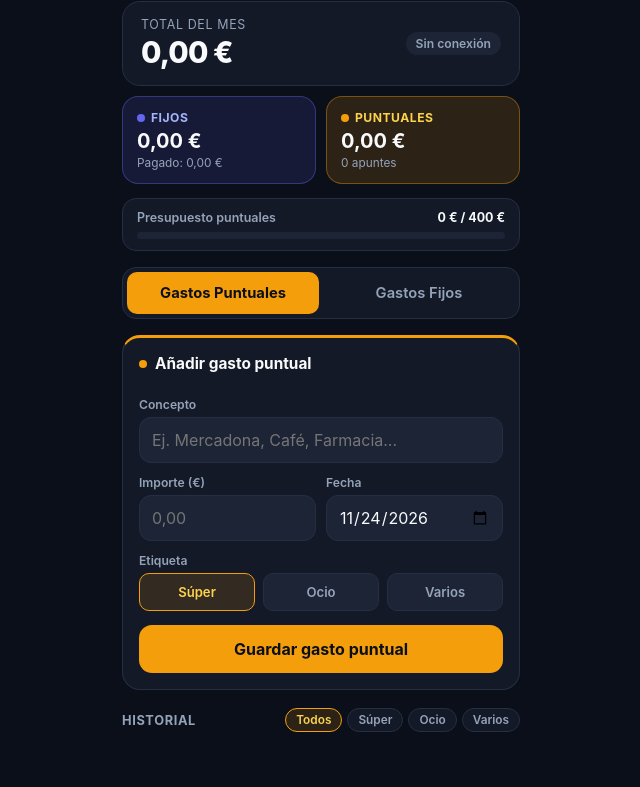
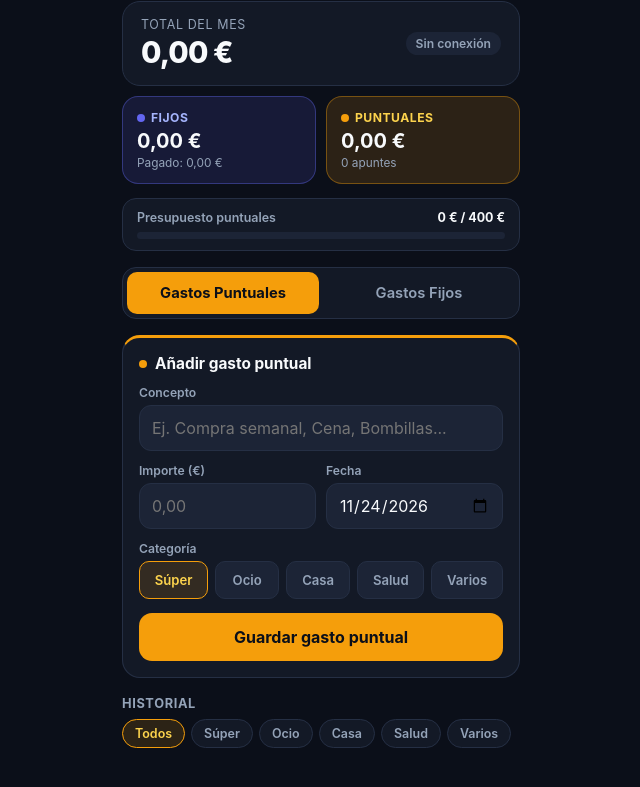
Before and after one commit to charlygus/Gastos, a plain HTML site: page index.html in a window 1280 px wide. Shown: the part 67-854 px from the top of the page, without its empty margins (319-959 px from the left). Drawn offline with Linux system fonts and the light colour scheme; no server answers.

Commit message:
Update index.html

```diff
--- a/index.html
+++ b/index.html
@@ -309,33 +309,6 @@
       gap: 8px;
     }
 
-    /* Chips rápidos */
-    .quick-chips {
-      display: flex;
-      gap: 6px;
-      overflow-x: auto;
-      padding-bottom: 10px;
-      margin-bottom: 2px;
-      scrollbar-width: none;
-    }
-    .quick-chips::-webkit-scrollbar { display: none; }
-
-    .chip {
-      background: var(--surface-elevated);
-      border: 1px solid var(--border);
-      color: var(--text);
-      padding: 6px 11px;
-      border-radius: 999px;
-      font-size: 0.78rem;
-      font-weight: 600;
-      white-space: nowrap;
-      cursor: pointer;
-    }
-    .chip:active {
-      background: var(--var-soft);
-      border-color: var(--var);
-    }
-
     .field-group { margin-bottom: 12px; }
 
     .field-row {
@@ -367,16 +340,19 @@
 
     .input:focus { border-color: var(--text); }
 
-    /* Selector de Subcategoría Puntual (3 columnas: Súper, Ocio, Varios) */
+    /* Selector unificado de categoría puntual */
     .tag-selector {
-      display: grid;
-      grid-template-columns: repeat(3, 1fr);
-      gap: 8px;
+      display: flex;
+      flex-wrap: wrap;
+      gap: 7px;
       margin-bottom: 14px;
     }
 
     .tag-btn {
+      flex: 1 1 auto;
+      min-width: 64px;
       height: 38px;
+      padding: 0 10px;
       border-radius: 10px;
       border: 1px solid var(--border);
       background: var(--surface-elevated);
@@ -406,13 +382,9 @@
     .btn-fixed { background: var(--fixed); color: #fff; }
     .btn-variable { background: var(--var); color: #0b0f19; }
 
-    /* Cabecera de lista + filtros */
+    /* Cabecera de lista + filtros idénticos */
     .list-top {
-      display: flex;
-      justify-content: space-between;
-      align-items: center;
       margin-bottom: 10px;
-      gap: 8px;
     }
 
     .list-header {
@@ -421,20 +393,22 @@
       text-transform: uppercase;
       letter-spacing: 0.05em;
       color: var(--text-muted);
+      margin-bottom: 8px;
     }
 
     .filter-pills {
       display: flex;
-      gap: 5px;
+      gap: 6px;
       overflow-x: auto;
+      padding-bottom: 2px;
       scrollbar-width: none;
     }
     .filter-pills::-webkit-scrollbar { display: none; }
 
     .f-pill {
-      padding: 4px 10px;
+      padding: 6px 12px;
       border-radius: 999px;
-      font-size: 0.74rem;
+      font-size: 0.78rem;
       font-weight: 600;
       border: 1px solid var(--border);
       background: var(--surface);
@@ -619,7 +593,6 @@
       cursor: pointer;
     }
 
-    /* Botones de ajuste rápido dentro del sheet de presupuesto */
     .budget-stepper {
       display: grid;
       grid-template-columns: 1fr 2fr 1fr;
@@ -706,7 +679,7 @@
     </div>
   </section>
 
-  <!-- Barra de Presupuesto Puntuales (tocar para abrir sheet) -->
+  <!-- Barra de Presupuesto Puntuales -->
   <section class="budget-bar-card" id="budgetCard">
     <div class="budget-top">
       <span class="budget-label">Presupuesto puntuales</span>
@@ -730,12 +703,9 @@
         <span class="dot variable"></span> Añadir gasto puntual
       </div>
 
-      <!-- Chips de conceptos frecuentes -->
-      <div class="quick-chips" id="quickChips"></div>
-
       <div class="field-group">
         <label class="field-label" for="punConcepto">Concepto</label>
-        <input class="input" type="text" id="punConcepto" placeholder="Ej. Mercadona, Café, Farmacia..." required />
+        <input class="input" type="text" id="punConcepto" placeholder="Ej. Compra semanal, Cena, Bombillas..." required />
       </div>
 
       <div class="field-row">
@@ -749,24 +719,15 @@
         </div>
       </div>
 
-      <label class="field-label">Etiqueta</label>
-      <div class="tag-selector" id="punTags">
-        <button type="button" class="tag-btn selected" data-tag="Súper">Súper</button>
-        <button type="button" class="tag-btn" data-tag="Ocio">Ocio</button>
-        <button type="button" class="tag-btn" data-tag="Varios">Varios</button>
-      </div>
+      <label class="field-label">Categoría</label>
+      <div class="tag-selector" id="punTags"></div>
 
       <button type="submit" class="btn-submit btn-variable">Guardar gasto puntual</button>
     </form>
 
     <div class="list-top">
       <div class="list-header">Historial</div>
-      <div class="filter-pills" id="filterPills">
-        <button type="button" class="f-pill active" data-filter="Todos">Todos</button>
-        <button type="button" class="f-pill" data-filter="Súper">Súper</button>
-        <button type="button" class="f-pill" data-filter="Ocio">Ocio</button>
-        <button type="button" class="f-pill" data-filter="Varios">Varios</button>
-      </div>
+      <div class="filter-pills" id="filterPills"></div>
     </div>
     <div id="listPuntuales" class="item-list"></div>
   </section>
@@ -852,12 +813,8 @@
       </div>
     </div>
     <div class="field-group">
-      <label class="field-label">Etiqueta</label>
-      <select class="input" id="editPunCategoria">
-        <option value="Súper">Súper</option>
-        <option value="Ocio">Ocio</option>
-        <option value="Varios">Varios</option>
-      </select>
+      <label class="field-label">Categoría</label>
+      <select class="input" id="editPunCategoria"></select>
     </div>
     <div class="sheet-actions">
       <button type="button" class="btn-delete-sheet" id="btnDelPunModal">Borrar</button>
@@ -909,8 +866,11 @@
 <script>
   const API_URL = 'https://script.google.com/macros/s/AKfycbzRkndI7vLONGGWdUHKdirdNr48v0eYiFcp6YbHYyZ_pKhpzTLmYtwMgRPH3cDDWdAwSA/exec';
 
+  // Única fuente de verdad para formulario, filtros e historial
+  const CATEGORIAS_PUNTUALES = ['Súper', 'Ocio', 'Casa', 'Salud', 'Varios'];
+
   let state = { fijos: [], puntuales: [] };
-  let selectedTag = 'Súper';
+  let selectedTag = CATEGORIAS_PUNTUALES[0];
   let activeFilter = 'Todos';
   let monthlyBudget = Number(localStorage.getItem('gastos_budget')) || 400;
 
@@ -918,6 +878,7 @@
 
   document.addEventListener('DOMContentLoaded', () => {
     generateAppIcon();
+    renderCategoryControls();
 
     const now = new Date();
     const yyyy = now.getFullYear();
@@ -931,6 +892,21 @@
     handleUrlShortcuts();
     loadData();
   });
+
+  // Rellena con exactamente las mismas categorías el formulario, el filtro y el modal de edición
+  function renderCategoryControls() {
+    $('punTags').innerHTML = CATEGORIAS_PUNTUALES.map((cat, idx) =>
+      `<button type="button" class="tag-btn ${idx === 0 ? 'selected' : ''}" data-tag="${cat}">${cat}</button>`
+    ).join('');
+
+    $('filterPills').innerHTML = ['Todos', ...CATEGORIAS_PUNTUALES].map((cat, idx) =>
+      `<button type="button" class="f-pill ${idx === 0 ? 'active' : ''}" data-filter="${cat}">${cat}</button>`
+    ).join('');
+
+    $('editPunCategoria').innerHTML = CATEGORIAS_PUNTUALES.map(cat =>
+      `<option value="${cat}">${cat}</option>`
+    ).join('');
+  }
 
   function generateAppIcon() {
     try {
@@ -967,7 +943,7 @@
       if (concepto) $('punConcepto').value = concepto;
       if (importe) $('punImporte').value = parseFloat(importe.replace(',', '.')) || '';
       if (fecha) $('punFecha').value = fecha;
-      if (categoria && ['Súper', 'Ocio', 'Varios'].includes(categoria)) {
+      if (categoria && CATEGORIAS_PUNTUALES.includes(categoria)) {
         selectedTag = categoria;
         document.querySelectorAll('#punTags .tag-btn').forEach(b => {
           b.classList.toggle('selected', b.dataset.tag === categoria);
@@ -1031,7 +1007,7 @@
       }
     });
 
-    // Etiquetas rápidas en formulario puntual
+    // Selección de categoría en formulario puntual
     document.querySelectorAll('#punTags .tag-btn').forEach(btn => {
       btn.addEventListener('click', () => {
         document.querySelectorAll('#punTags .tag-btn').forEach(b => b.classList.remove('selected'));
@@ -1228,39 +1204,8 @@
     $('budgetFill').style.width = `${pct}%`;
     $('budgetFill').style.backgroundColor = pct >= 100 ? 'var(--danger)' : (pct >= 80 ? 'var(--var)' : 'var(--paid)');
 
-    renderQuickChips();
     renderPuntuales();
     renderFijos();
-  }
-
-  function renderQuickChips() {
-    const counts = {};
-    state.puntuales.forEach(p => {
-      const key = p.concepto.trim();
-      if (key) counts[key] = (counts[key] || 0) + 1;
-    });
-
-    const top = Object.entries(counts)
-      .sort((a, b) => b[1] - a[1])
-      .slice(0, 5)
-      .map(e => e[0]);
-
-    const defaults = ['Mercadona', 'Lidl', 'Farmacia', 'Café'];
-    defaults.forEach(d => {
-      if (top.length < 5 && !top.some(x => x.toLowerCase() === d.toLowerCase())) {
-        top.push(d);
-      }
-    });
-
-    const box = $('quickChips');
-    box.innerHTML = top.map(name => `<button type="button" class="chip" data-chip="${escapeHtml(name)}">${escapeHtml(name)}</button>`).join('');
-
-    box.querySelectorAll('.chip').forEach(btn => {
-      btn.addEventListener('click', () => {
-        $('punConcepto').value = btn.dataset.chip;
-        $('punImporte').focus();
-      });
-    });
   }
 
   function renderPuntuales() {
@@ -1348,7 +1293,7 @@
     $('editPunConcepto').value = item.concepto;
     $('editPunImporte').value = item.importe;
     $('editPunFecha').value = item.fecha;
-    $('editPunCategoria').value = ['Súper', 'Ocio', 'Varios'].includes(item.categoria) ? item.categoria : 'Varios';
+    $('editPunCategoria').value = CATEGORIAS_PUNTUALES.includes(item.categoria) ? item.categoria : 'Varios';
     $('editPuntualModal').classList.remove('hidden');
   }
 
```
